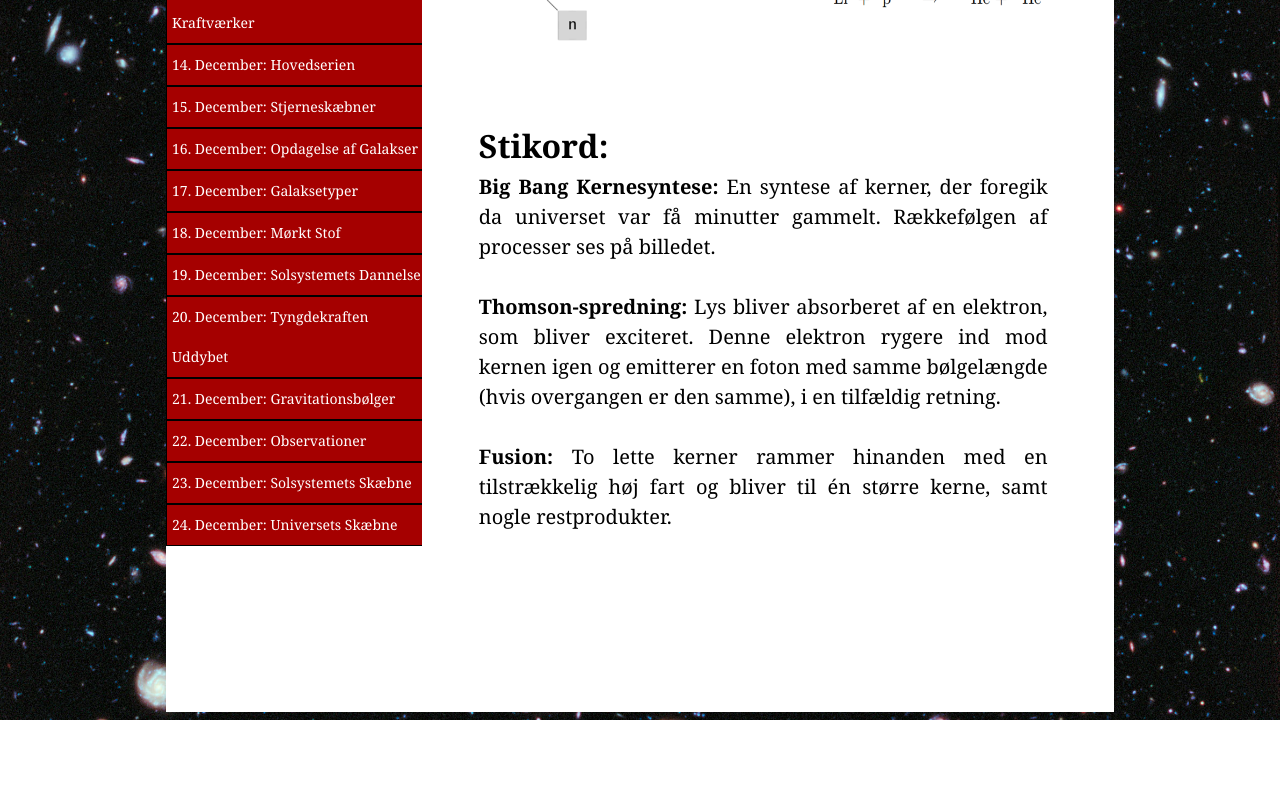
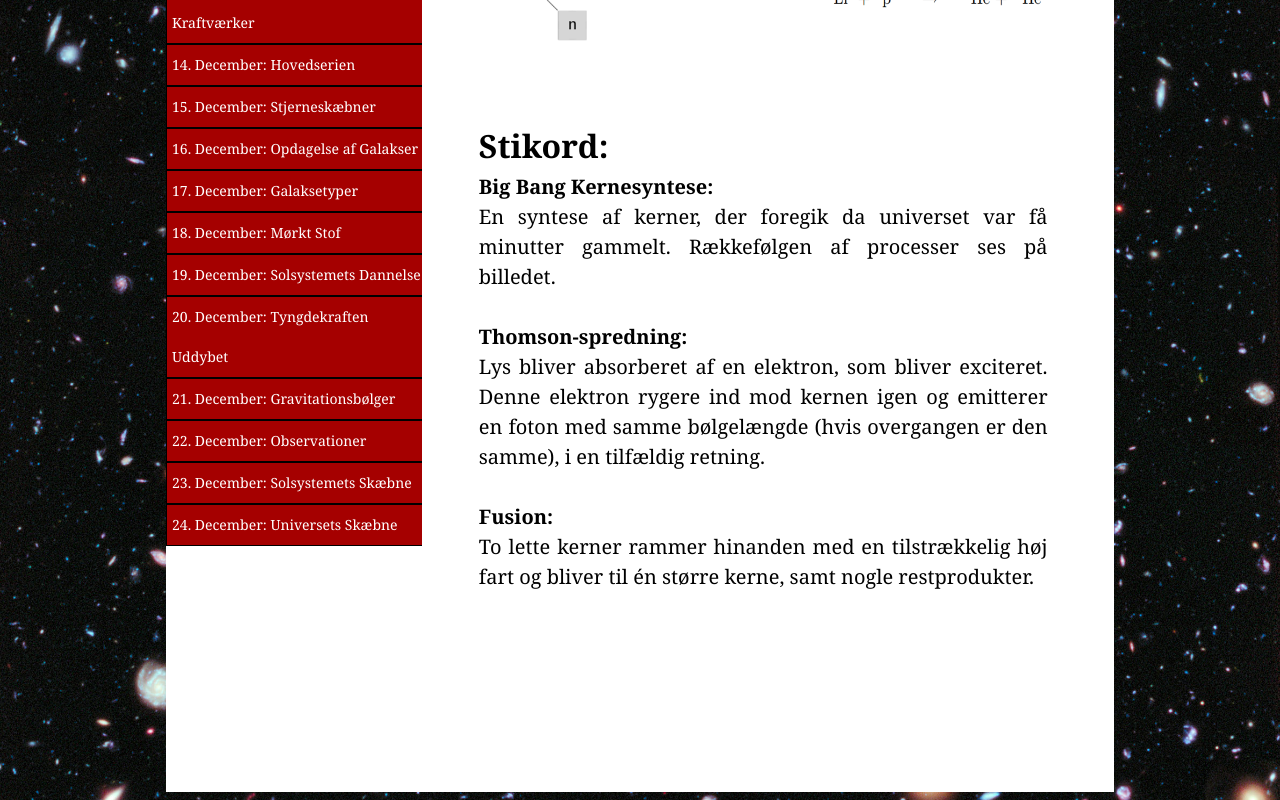
Before and after one commit to DanielHolleufer/UniversetsJulekalender, a plain HTML site: page Dec_05.html in a window 1280 px wide. Shown: the part 944-1744 px from the top of the page. Before the commit the page ends 1664 px from the top, so only its background shows below. Drawn offline with Linux system fonts and the light colour scheme.

Commit message:
Update Dec_05.html

```diff
--- a/Dec_05.html
+++ b/Dec_05.html
@@ -59,14 +59,16 @@
 			</div>
 			<div class="Tekst">
 				<h2> Stikord: </h2>
-				<b> Big Bang Kernesyntese:</b>
-				En syntese af kerner, der foregik da universet var få minutter gammelt. Rækkefølgen af processer ses på billedet. <br><br>
+				<p>
+					<b> Big Bang Kernesyntese:</b><br>
+					En syntese af kerner, der foregik da universet var få minutter gammelt. Rækkefølgen af processer ses på billedet. <br><br>
 
-				<b> Thomson-spredning:</b>
-				Lys bliver absorberet af en elektron, som bliver exciteret. Denne elektron rygere ind mod kernen igen og emitterer en foton med samme bølgelængde (hvis overgangen er den samme), i en tilfældig retning. <br><br>
+					<b> Thomson-spredning:</b><br>
+					Lys bliver absorberet af en elektron, som bliver exciteret. Denne elektron rygere ind mod kernen igen og emitterer en foton med samme bølgelængde (hvis overgangen er den samme), i en tilfældig retning. <br><br>
 
-				<b> Fusion: </b>
-				To lette kerner rammer hinanden med en tilstrækkelig høj fart og bliver til én større kerne, samt nogle restprodukter. <br><br>
+					<b> Fusion: </b><br>
+					To lette kerner rammer hinanden med en tilstrækkelig høj fart og bliver til én større kerne, samt nogle restprodukter. <br><br>
+				</p>
 			</div>
 		</div>
 	</div>
```
